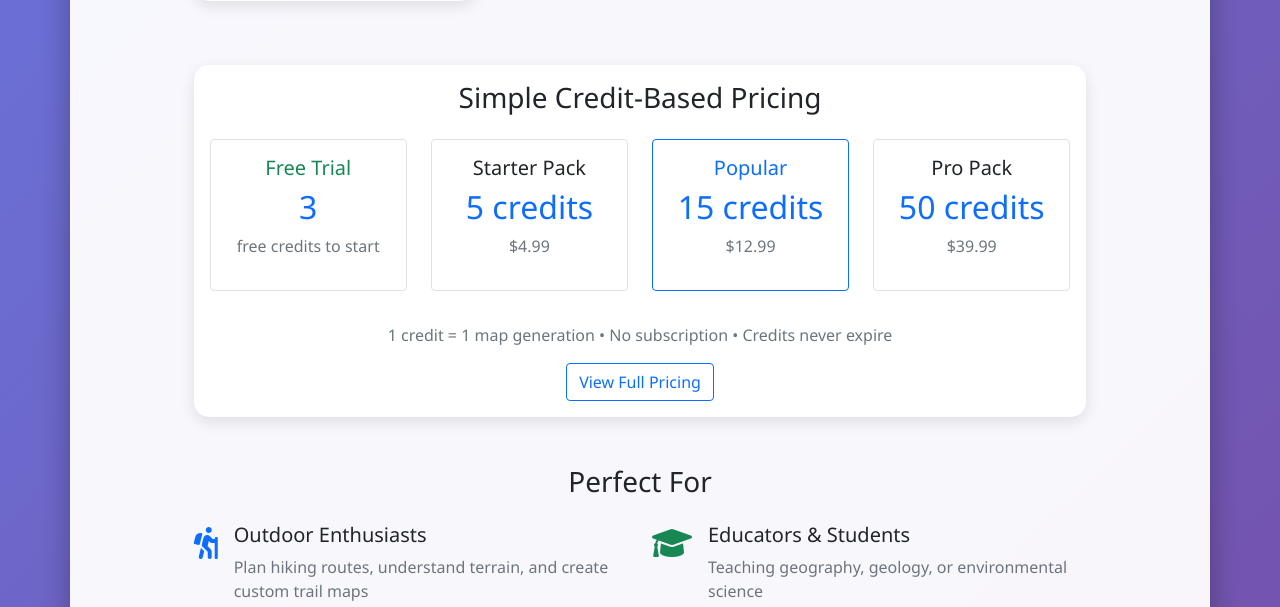
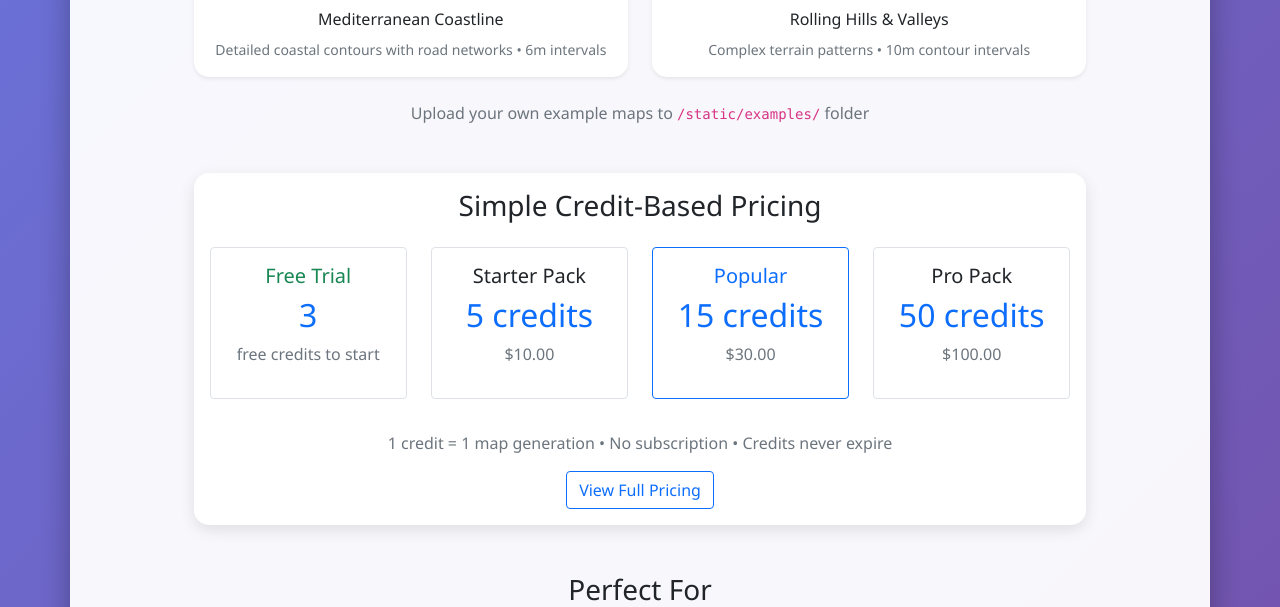
Before and after one commit to ollytimlin/map-contour-mapper, a Flask app: template templates/landing.html in a window 1280 px wide. Shown: the part 1026-1633 px from the top of the page. Run offline with Flask 3, Linux system fonts and the light colour scheme; the template is opened without the code that fills it, so the values that code supplies are empty.

Commit message:
Fix map aspect ratio distortion and update landing page with examples gallery

```diff
--- a/templates/landing.html
+++ b/templates/landing.html
@@ -64,39 +64,28 @@
         <div class="text-center mb-5">
             <h2 class="mb-4">Beautiful Maps Created by Our Users</h2>
             <div class="row">
-                <div class="col-md-4 mb-3">
-                    <div class="card">
-                        <img src="{{ url_for('static', filename='generated_maps/nice_contour_map.png') }}"
-                             class="card-img-top" alt="Nice, France" style="height: 200px; object-fit: cover;">
+                <div class="col-md-6 mb-4">
+                    <div class="card shadow-sm">
+                        <img src="/static/examples/coastal_map.jpg"
+                             class="card-img-top" alt="Coastal Region" style="height: 300px; object-fit: cover;">
                         <div class="card-body">
-                            <h6 class="card-title">Nice, France</h6>
-                            <small class="text-muted">Mediterranean coastline with 6m contours</small>
+                            <h6 class="card-title">Mediterranean Coastline</h6>
+                            <small class="text-muted">Detailed coastal contours with road networks • 6m intervals</small>
                         </div>
                     </div>
                 </div>
-                <div class="col-md-4 mb-3">
-                    <div class="card">
-                        <div class="bg-light d-flex align-items-center justify-content-center" style="height: 200px;">
-                            <i class="fas fa-mountain fa-3x text-muted"></i>
-                        </div>
+                <div class="col-md-6 mb-4">
+                    <div class="card shadow-sm">
+                        <img src="/static/examples/terrain_map.jpg"
+                             class="card-img-top" alt="Terrain Region" style="height: 300px; object-fit: cover;">
                         <div class="card-body">
-                            <h6 class="card-title">San Francisco Bay</h6>
-                            <small class="text-muted">Urban hills with road overlays</small>
-                        </div>
-                    </div>
-                </div>
-                <div class="col-md-4 mb-3">
-                    <div class="card">
-                        <div class="bg-light d-flex align-items-center justify-content-center" style="height: 200px;">
-                            <i class="fas fa-map fa-3x text-muted"></i>
-                        </div>
-                        <div class="card-body">
-                            <h6 class="card-title">Swiss Alps</h6>
-                            <small class="text-muted">High-detail mountain contours</small>
+                            <h6 class="card-title">Rolling Hills & Valleys</h6>
+                            <small class="text-muted">Complex terrain patterns • 10m contour intervals</small>
                         </div>
                     </div>
                 </div>
             </div>
+            <p class="text-muted">Upload your own example maps to <code>/static/examples/</code> folder</p>
         </div>
 
         <!-- Pricing Preview -->
@@ -115,21 +104,21 @@
                         <div class="border rounded p-3 h-100">
                             <h5>Starter Pack</h5>
                             <h2 class="text-primary">5 credits</h2>
-                            <p class="text-muted">$4.99</p>
+                            <p class="text-muted">$10.00</p>
                         </div>
                     </div>
                     <div class="col-md-3 mb-3">
                         <div class="border rounded p-3 h-100 border-primary">
                             <h5 class="text-primary">Popular</h5>
                             <h2 class="text-primary">15 credits</h2>
-                            <p class="text-muted">$12.99</p>
+                            <p class="text-muted">$30.00</p>
                         </div>
                     </div>
                     <div class="col-md-3 mb-3">
                         <div class="border rounded p-3 h-100">
                             <h5>Pro Pack</h5>
                             <h2 class="text-primary">50 credits</h2>
-                            <p class="text-muted">$39.99</p>
+                            <p class="text-muted">$100.00</p>
                         </div>
                     </div>
                 </div>
```
Also changed, not shown: templates/index_monetized.html (+6 -2 lines).
